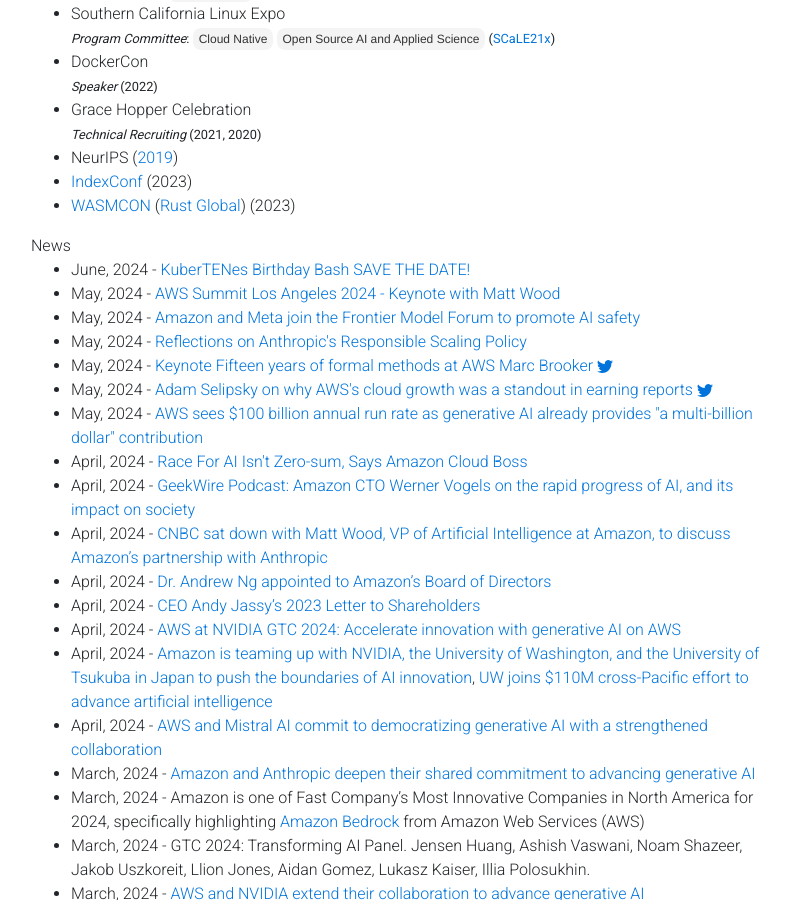
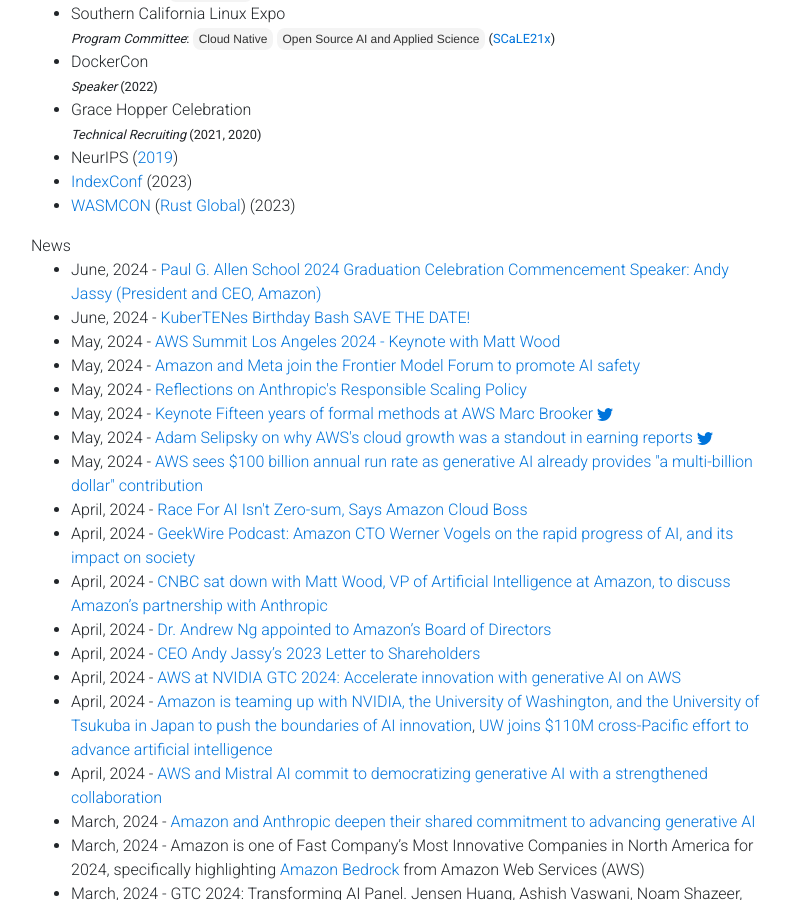
Before and after one commit to gfw001/gfw001.github.io, a Jekyll site: the page portfolio.html, which Jekyll copies as it is, in a window 1280 px wide and 900 px high, scrolled down 1856 px. Shown: the whole window, without its empty margins (54-844 px from the left). Built offline with Jekyll 4.4.1, drawn with Linux system fonts in a browser that asks for light colours; nearby versions of some CDN libraries; a style sheet for code colours, icons or effects is not loaded.

Commit message:
Update portfolio.html

```diff
--- a/portfolio.html
+++ b/portfolio.html
@@ -321,6 +321,9 @@
       News
 	<ul>
 
+	<li>
+	       June, 2024 - <a href="https://www.youtube.com/watch?v=AS5bRWsktTI">Paul G. Allen School 2024 Graduation Celebration Commencement Speaker: Andy Jassy (President and CEO, Amazon)</a>
+	</li>
 	<li>
 	       June, 2024 - <a href="https://events.linuxfoundation.org/kuber10es-birthday-bash/">KuberTENes Birthday Bash SAVE THE DATE!</a>
 	</li>
```
